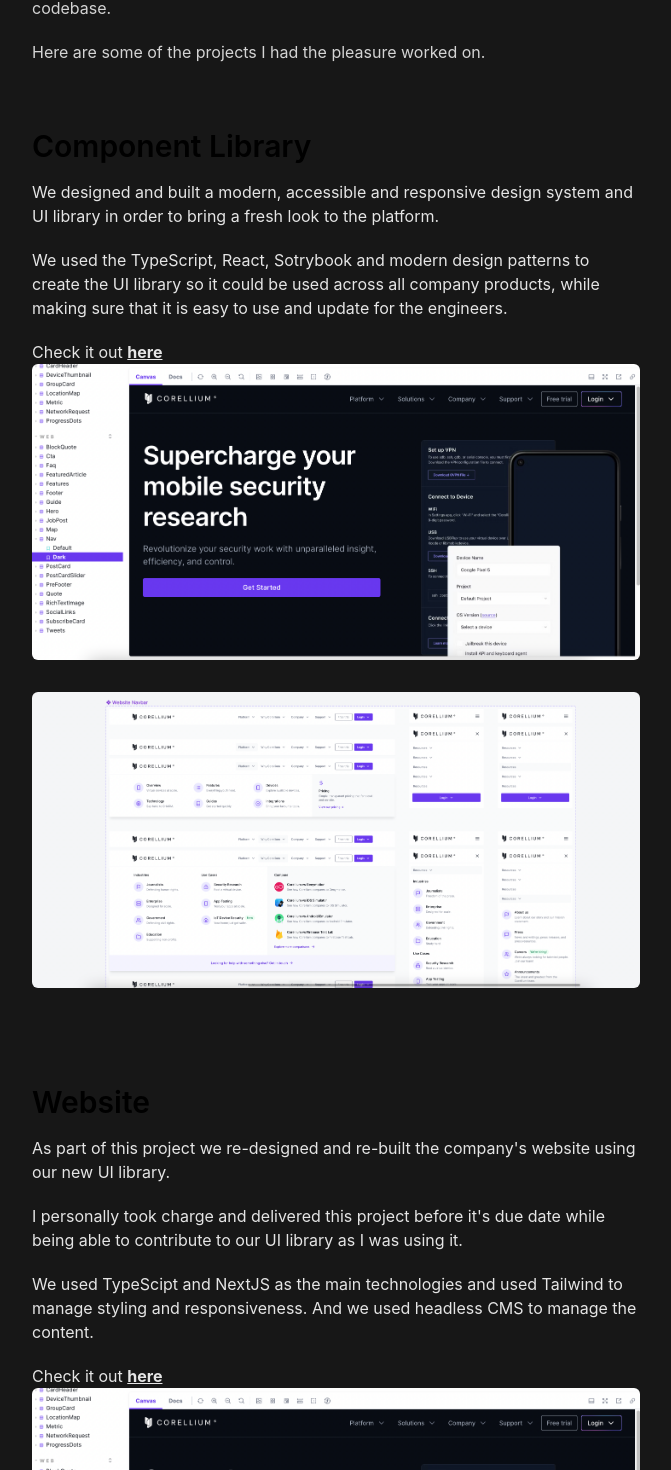
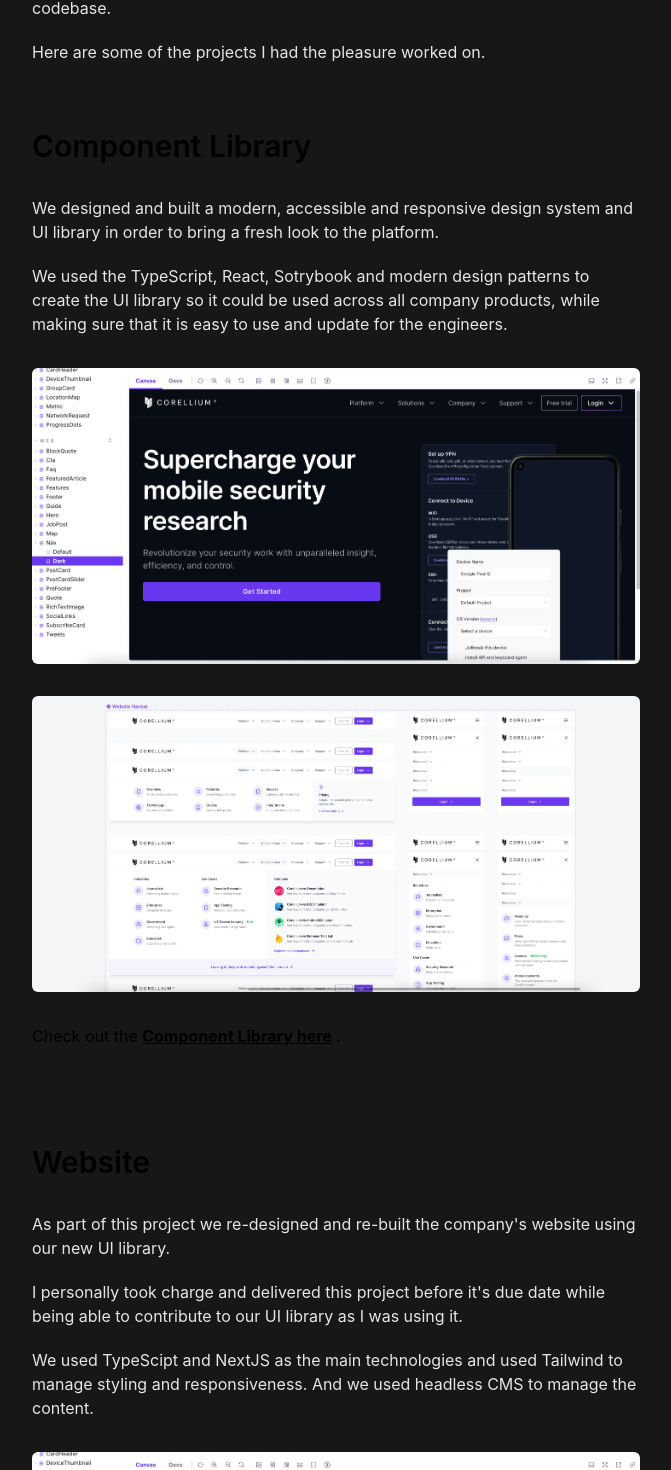
Before and after one commit to bamerf/personal-portfolio, a Next.js app: page /work/corellium in a window 1280 px wide. Shown: the part 1020-2490 px from the top of the page, without its empty margins (304-975 px from the left). Built offline with nearby package versions, Linux system fonts and the light colour scheme.

Commit message:
fix layout and colors

```diff
--- a/components/Header.tsx
+++ b/components/Header.tsx
@@ -1,6 +1,7 @@
 import type { ImageProps } from 'next/image';
 import type { FC } from 'react';
 import Image from 'next/image';
+import { neutral } from 'tailwindcss/colors';
 import { Icons } from './atoms/Icons';
 import type { IconNames } from './atoms/Icons';
 import { ExternalLink } from './atoms/ExternalLink';
@@ -45,7 +46,7 @@
     <div className="flex flex-col gap-8 sm:flex-row sm:items-end sm:justify-between">
       <div className="flex items-center gap-1">
         <div className="animate-pulse">
-          <Icons name="location" size={16} fill="#737373" />
+          <Icons name="location" size={16} fill={neutral[500]} />
         </div>
         <p className=" text-sm text-neutral-500">Currently in {location}</p>
       </div>
@@ -56,7 +57,7 @@
             key={index}
             href={socialLink.url}
           >
-            <Icons name={socialLink.iconName} size={24} fill="#525252" />
+            <Icons name={socialLink.iconName} size={24} fill={neutral[600]} />
           </ExternalLink>
         ))}
       </div>
--- a/components/ProjectSection.tsx
+++ b/components/ProjectSection.tsx
@@ -1,25 +1,26 @@
 import Image from 'next/image';
-import type { FC } from 'react';
+import type { FC, ReactNode } from 'react';
 
 type ProjectSectionProps = {
   title: string;
   children: React.ReactNode;
   imageNames?: string[];
+  links?: ReactNode;
 };
 
 export const ProjectSection: FC<ProjectSectionProps> = ({
   title,
   children,
   imageNames,
+  links,
 }) => {
   return (
-    <div>
-      <h2 className="mb-4 text-3xl font-semibold">{title}</h2>
+    <div className="flex flex-col gap-8">
+      <h2 className="text-3xl font-semibold">{title}</h2>
       <div className="flex flex-col gap-5 text-neutral-200">{children}</div>
-      <div className="flex flex-col gap-8">
-        {imageNames &&
-          imageNames.length > 0 &&
-          imageNames.map((image, index) => (
+      {imageNames && imageNames.length > 0 && (
+        <div className="flex flex-col gap-8">
+          {imageNames.map((image, index) => (
             <Image
               key={index}
               className="rounded-md"
@@ -29,7 +30,9 @@
               alt=""
             />
           ))}
-      </div>
+        </div>
+      )}
+      {links && links}
     </div>
   );
 };
--- a/pages/_app.tsx
+++ b/pages/_app.tsx
@@ -20,8 +20,8 @@
 // // TODO replace a links
 // // TODO check margin across app, use a consistent system
 // TODO check text and data
-// TODO add tailwind theme function and replace harcoded values
-// TOdo check purge css
+// // TODO add tailwind theme function and replace harcoded values
+// // TOdo check purge css
 // TODO organise icons
 // TODO create hamburger menu
 // TODO add color theme creator
--- a/pages/work/corellium/index.tsx
+++ b/pages/work/corellium/index.tsx
@@ -2,6 +2,7 @@
 import type { FC } from 'react';
 import Image from 'next/image';
 import Link from 'next/link';
+import { neutral } from 'tailwindcss/colors';
 import { workData } from 'data';
 import type { WorkCardProps } from 'components/atoms/WorkCard';
 import { Icons } from 'components/atoms/Icons';
@@ -11,6 +12,32 @@
 type CorelliumPageProps = {
   data: WorkCardProps;
 };
+
+const ComponentLibraryLink = () => (
+  <p>
+    Check out the{' '}
+    <ExternalLink
+      className="font-bold underline"
+      href="https://magic.corellium.design/"
+    >
+      Component Library here
+    </ExternalLink>{' '}
+    .
+  </p>
+);
+
+const WebsiteLink = () => (
+  <p>
+    Check out the{' '}
+    <ExternalLink
+      className="font-bold underline"
+      href="https://www.corellium.com/"
+    >
+      Website here
+    </ExternalLink>{' '}
+    .
+  </p>
+);
 
 const Corellium: FC<CorelliumPageProps> = ({ data }) => {
   return (
@@ -27,7 +54,7 @@
           <h1 className="text-4xl font-bold text-white">{data.date}</h1>
           <div className="mt-3 mb-10 flex gap-3 sm:mb-16">
             {data.stack?.map((stack, index) => (
-              <Icons name={stack} key={index} fill="#262626" size={28} />
+              <Icons name={stack} key={index} fill={neutral[800]} size={28} />
             ))}
           </div>
           <Image
@@ -39,7 +66,7 @@
           />
         </div>
 
-        <div className="flex flex-col gap-5 text-neutral-300">
+        <div className="flex flex-col gap-5 text-neutral-200">
           <p>
             I joined Corellium to help the Product and Core engineering team
             take the platform and the codebase from a succesful start-up to an
@@ -58,6 +85,7 @@
         <ProjectSection
           title="Component Library"
           imageNames={['corellium-magic-1.png', 'corellium-magic-2.png']}
+          links={<ComponentLibraryLink />}
         >
           <p>
             We designed and built a modern, accessible and responsive design
@@ -70,20 +98,12 @@
             products, while making sure that it is easy to use and update for
             the engineers.
           </p>
-          <p>
-            Check it out{' '}
-            <ExternalLink
-              href="https://magic.corellium.design/"
-              className="font-bold underline"
-            >
-              here
-            </ExternalLink>
-          </p>
         </ProjectSection>
 
         <ProjectSection
           title="Website"
           imageNames={['corellium-magic-1.png', 'corellium-magic-2.png']}
+          links={<WebsiteLink />}
         >
           <p>
             As part of this project we re-designed and re-built the
@@ -98,15 +118,6 @@
             We used TypeScipt and NextJS as the main technologies and used
             Tailwind to manage styling and responsiveness. And we used headless
             CMS to manage the content.
-          </p>
-          <p>
-            Check it out{' '}
-            <ExternalLink
-              href="https://www.corellium.com/"
-              className="font-bold underline"
-            >
-              here
-            </ExternalLink>
           </p>
         </ProjectSection>
 
--- a/pages/work/leadchat/index.tsx
+++ b/pages/work/leadchat/index.tsx
@@ -2,6 +2,7 @@
 import type { FC } from 'react';
 import Image from 'next/image';
 import Link from 'next/link';
+import { neutral } from 'tailwindcss/colors';
 import { workData } from 'data';
 import type { WorkCardProps } from 'components/atoms/WorkCard';
 import { Icons } from 'components/atoms/Icons';
@@ -11,6 +12,26 @@
 type LeadchatPageProps = {
   data: WorkCardProps;
 };
+
+const ComponentLibraryLinks = () => (
+  <p>
+    Check out the{' '}
+    <ExternalLink
+      className="font-bold underline"
+      href="https://www.figma.com/file/xl28rT9nlkuB1YHjSQQv8a/Bam-Erfanian---Design-System-Template"
+    >
+      Design System
+    </ExternalLink>{' '}
+    and the{' '}
+    <ExternalLink
+      className="font-bold underline"
+      href="https://design-system-zeta.vercel.app/"
+    >
+      Component Library
+    </ExternalLink>
+    .
+  </p>
+);
 
 const Leadchat: FC<LeadchatPageProps> = ({ data }) => {
   return (
@@ -27,7 +48,7 @@
           <h1 className="text-4xl font-bold text-white">{data.date}</h1>
           <div className="mt-3 mb-10 flex gap-3 sm:mb-16">
             {data.stack?.map((stack, index) => (
-              <Icons name={stack} key={index} fill="#262626" size={28} />
+              <Icons name={stack} key={index} fill={neutral[800]} size={28} />
             ))}
           </div>
           <Image
@@ -85,6 +106,7 @@
         <ProjectSection
           title="Component Library"
           imageNames={['leadchat-ui-2.png', 'leadchat-ui-3.png']}
+          links={<ComponentLibraryLinks />}
         >
           <p>
             I had the pleasure to design and build my first component library at
@@ -95,23 +117,6 @@
             I used Storybook to create a living documentation of the components
             and styled-components to create a theme that could be used across
             the platform.
-          </p>
-          <p>
-            Check out the{' '}
-            <ExternalLink
-              className="font-bold underline"
-              href="https://www.figma.com/file/xl28rT9nlkuB1YHjSQQv8a/Bam-Erfanian---Design-System-Template"
-            >
-              Design System
-            </ExternalLink>{' '}
-            and the{' '}
-            <ExternalLink
-              className="font-bold underline"
-              href="https://design-system-zeta.vercel.app/"
-            >
-              Component Library
-            </ExternalLink>
-            .
           </p>
         </ProjectSection>
 
--- a/pages/work/pay/index.tsx
+++ b/pages/work/pay/index.tsx
@@ -2,6 +2,7 @@
 import type { FC } from 'react';
 import Image from 'next/image';
 import Link from 'next/link';
+import { neutral } from 'tailwindcss/colors';
 import { workData } from 'data';
 import type { WorkCardProps } from 'components/atoms/WorkCard';
 import { Icons } from 'components/atoms/Icons';
@@ -24,9 +25,9 @@
           <h1 className="text-4xl font-bold text-white">{data.name}</h1>
           <h1 className="text-4xl font-bold text-white">{data.title}</h1>
           <h1 className="text-4xl font-bold text-white">{data.date}</h1>
-          <div className="s:mb-16 mt-3 mb-10 flex gap-3">
+          <div className="mt-3 mb-10 flex gap-3 sm:mb-16">
             {data.stack?.map((stack, index) => (
-              <Icons name={stack} key={index} fill="#262626" size={28} />
+              <Icons name={stack} key={index} fill={neutral[800]} size={28} />
             ))}
           </div>
           <Image
```
Also changed, not shown: components/atoms/Icons/index.tsx (+17 -14 lines), pages/work/backifi/index.tsx (+4 -3 lines).
